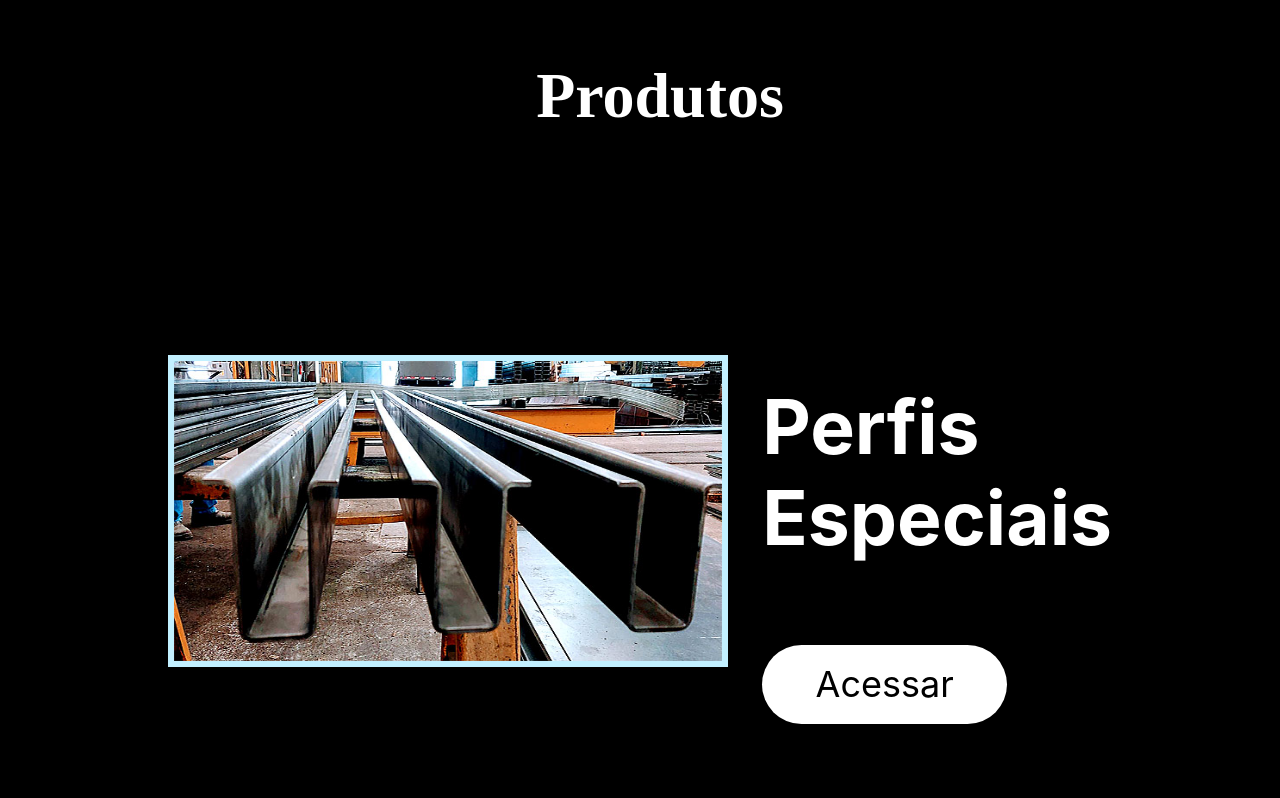
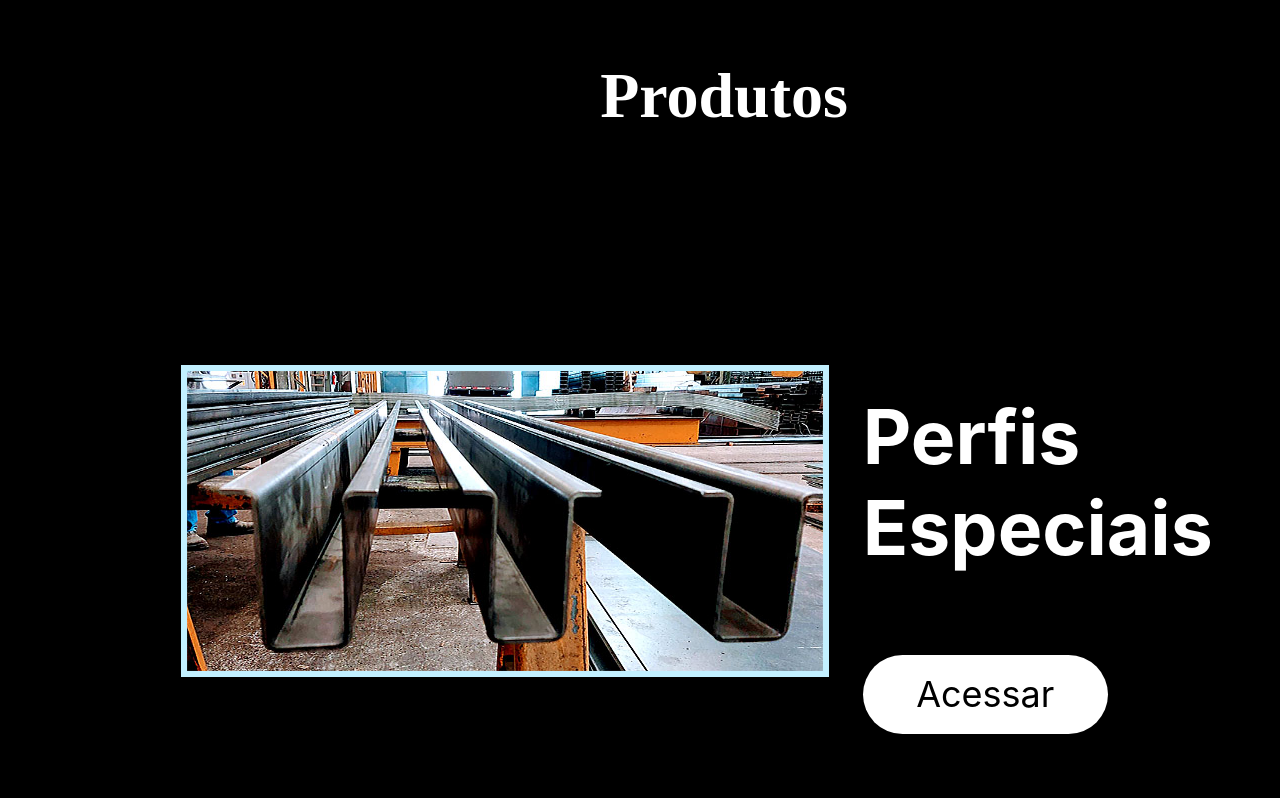
Before and after one commit to Rennan-Pessanha/Serrilharia, a React (Create React App) app: page / in a window 1280 px wide. Shown: the part 890-1688 px from the top of the page. Built offline with nearby package versions, Linux system fonts and the light colour scheme.

Commit message:
Update styles.js

```diff
--- a/src/Components/ProductBody/styles.js
+++ b/src/Components/ProductBody/styles.js
@@ -2,7 +2,7 @@ import styled, { css } from 'styled-components';
 import { Link } from 'react-router-dom';
 
 export const Container = styled.div`
-  width: 100%;
+  width: 110%;
   height: auto;
   background-color: #000000;
   overflow-x: hidden;
@@ -95,6 +95,13 @@ export const ProductImage = styled.img`
     height: 300px;
   }
 
+  @media (max-width: 384px) {
+    font-size: 48px;
+    max-width: 306px;
+    margin-left: 5%;
+    height: 250px;
+  }
+
   @media (max-width: 375px) {
     font-size: 48px;
     max-width: 306px;
@@ -104,6 +111,7 @@ export const ProductImage = styled.img`
   @media (max-width: 320px) {
     font-size: 48px;
     max-width: 206px;
+    margin-left: 15%;
     height: 200px;
   }
 `;
```
